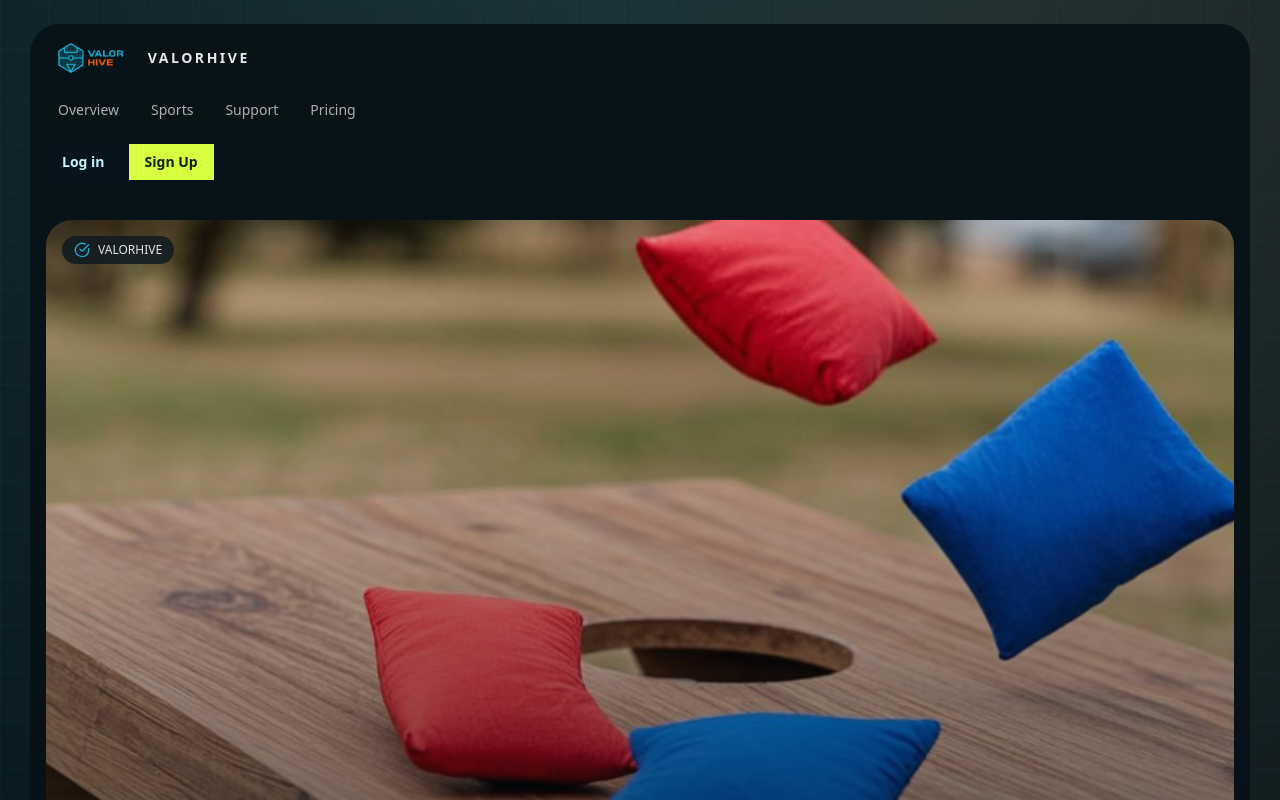
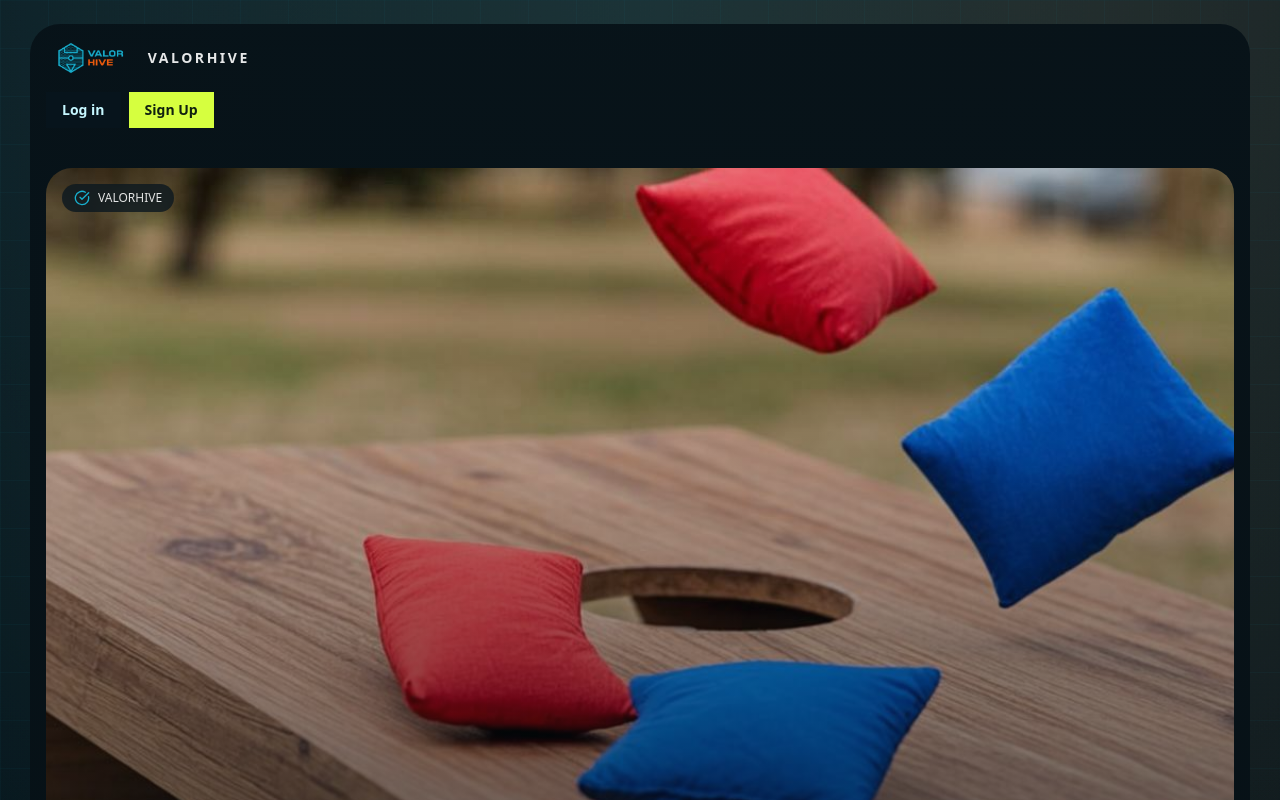
Before and after one commit to VHTusk/workspace-35924c7c-8edf-4cd7-b544-8f9148d8d760-36-, a Next.js app: page / in a window 1280 px wide. Shown: the top 800 px of the page. Built offline with nearby package versions, Linux system fonts and the light colour scheme; no server answers.

Commit message:
landing page update

```diff
--- a/src/app/page.tsx
+++ b/src/app/page.tsx
@@ -21,13 +21,6 @@ import { AUTH_SPORTS } from "@/components/auth/auth-sport-config";
 import { UniversalLoginModal } from "@/components/auth/universal-login-modal";
 import { UniversalRegisterModal } from "@/components/auth/universal-register-modal";
 import { Button } from "@/components/ui/button";
-
-const NAV_ITEMS = [
-  { label: "Overview", href: "#overview" },
-  { label: "Sports", href: "#sports" },
-  { label: "Support", href: "#support" },
-  { label: "Pricing", href: "/cornhole/subscription" },
-];
 
 const HERO_OUTCOMES = [
   "Verified match results",
@@ -139,18 +132,6 @@ export default function HomePage() {
                     <p className="text-sm font-semibold tracking-[0.18em] text-white/90">VALORHIVE</p>
                   </div>
                 </Link>
-
-                <nav className="flex flex-wrap items-center gap-2 text-sm">
-                  {NAV_ITEMS.map((item) => (
-                    <Link
-                      key={item.label}
-                      href={item.href}
-                      className="rounded-full border border-transparent px-3 py-2 text-white/66 transition-all hover:border-[#18AFCE]/30 hover:bg-[#18AFCE]/8 hover:text-[#9aefff]"
-                    >
-                      {item.label}
-                    </Link>
-                  ))}
-                </nav>
 
                 <div className="flex items-center gap-2">
                   <button
```
